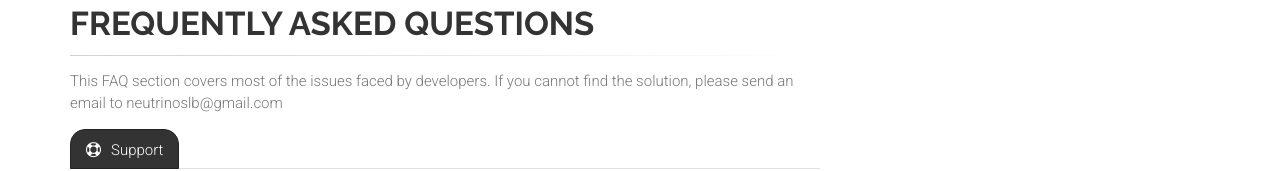
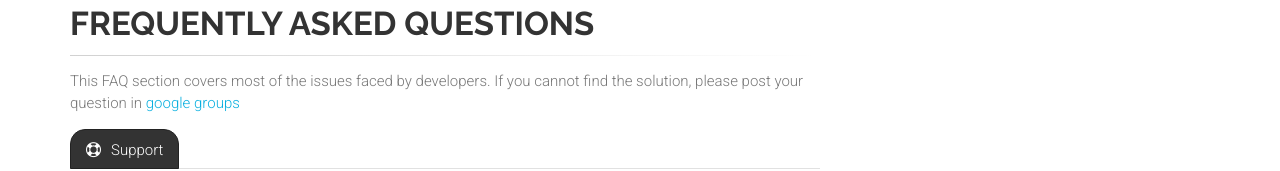
Before and after one commit to spencergibb/neutrinoslb.github.io, a plain HTML site: page neutrino-faq.html in a window 1280 px wide. Shown: the part 123-294 px from the top of the page. Drawn offline with Linux system fonts and the light colour scheme.

Commit message:
updating

```diff
--- a/neutrino-faq.html
+++ b/neutrino-faq.html
@@ -214,7 +214,7 @@
 							<h1 class="page-title">Frequently Asked Questions</h1>
 							<div class="separator-2"></div>
 							<!-- page-title end -->
-							<p>This FAQ section covers most of the issues faced by developers. If you cannot find the solution, please send an email to neutrinoslb@gmail.com</p>
+							<p>This FAQ section covers most of the issues faced by developers. If you cannot find the solution, please post your question in <a href="https://groups.google.com/forum/#!forum/neutrinoslb">google groups</a></p>
 							<!-- Nav tabs -->
 							<ul class="nav nav-tabs style-1" role="tablist">
 								<li class="active"><a href="#tab1" role="tab" data-toggle="tab"><i class="fa  fa-life-saver pr-10"></i>Support</a></li>
```
